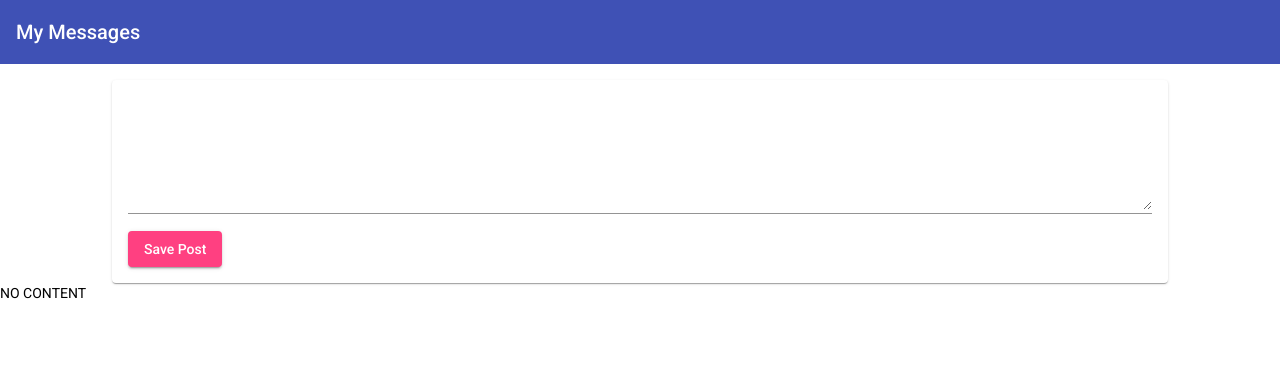
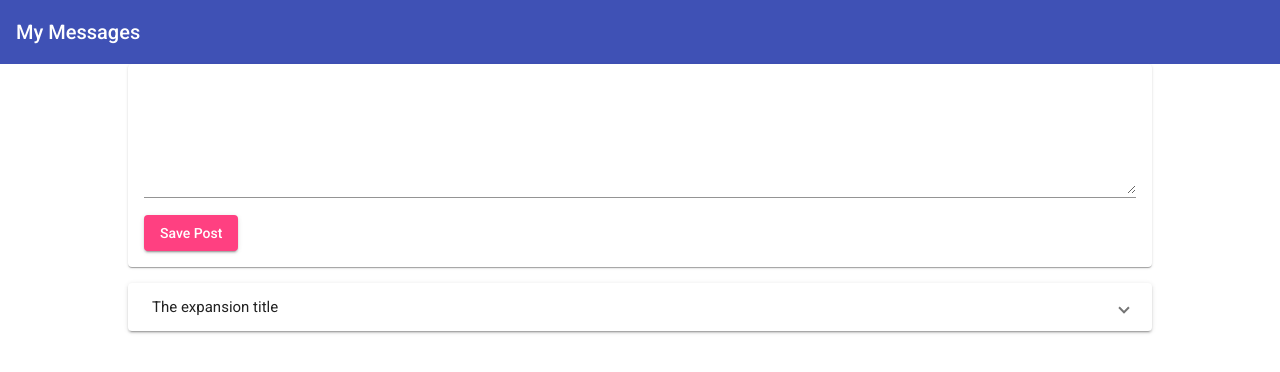
Before and after one commit to DavidArmendariz/mean-course, an Angular app: page / in a window 1280 px wide. Shown: the top 372 px of the page. Built offline with nearby package versions, Linux system fonts and the light colour scheme.

Commit message:
Outputting posts

```diff
--- a/src/app/app.component.css
+++ b/src/app/app.component.css
@@ -1,3 +1,5 @@
 main {
   margin-top: 1rem;
+  width: 80%;
+  margin: auto;
 }
--- a/src/app/app.component.html
+++ b/src/app/app.component.html
@@ -1,2 +1,2 @@
 <app-header></app-header>
-<main><app-post-create></app-post-create></main>
+<main><app-post-create></app-post-create> <app-post-list></app-post-list></main>
--- a/src/app/posts/post-create/post-create.component.css
+++ b/src/app/posts/post-create/post-create.component.css
@@ -1,8 +1,3 @@
-mat-card {
-  width: 80%;
-  margin: auto;
-}
-
 mat-form-field,
 textarea {
   width: 100%;
--- a/src/app/posts/post-create/post-create.component.html
+++ b/src/app/posts/post-create/post-create.component.html
@@ -6,4 +6,3 @@
     Save Post
   </button>
 </mat-card>
-<p>{{ newPost }}</p>
--- /dev/null
+++ b/src/app/posts/post-list/post-list.component.css
@@ -0,0 +1,4 @@
+:host {
+  display: block;
+  margin-top: 1rem;
+}
--- /dev/null
+++ b/src/app/posts/post-list/post-list.component.html
@@ -0,0 +1,8 @@
+<mat-accordion>
+  <mat-expansion-panel
+    ><mat-expansion-panel-header
+      >The expansion title</mat-expansion-panel-header
+    >
+    <p>I'm an expansion panel</p>
+  </mat-expansion-panel></mat-accordion
+>
--- /dev/null
+++ b/src/app/posts/post-list/post-list.component.ts
@@ -0,0 +1,13 @@
+import { Component } from '@angular/core';
+@Component({
+  selector: 'app-post-list',
+  templateUrl: './post-list.component.html',
+  styleUrls: ['./post-list.component.css'],
+})
+export class PostListComponent {
+  posts = [
+    { title: 'First Post', content: "This is the first post's content" },
+    { title: 'Second Post', content: "This is the second post's content" },
+    { title: 'Third Post', content: "This is the third post's content" },
+  ];
+}
```
Also changed, not shown: src/app/app.module.ts (+9 -1 lines).
